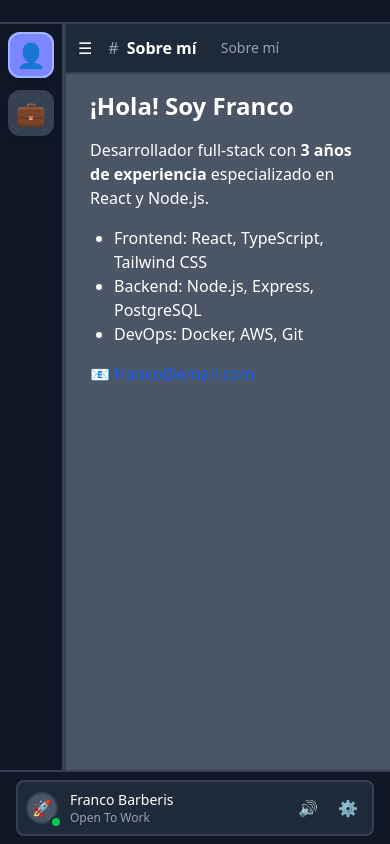
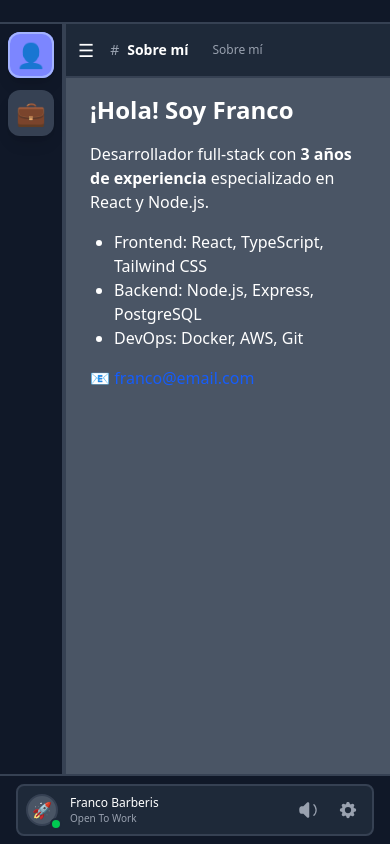
Before and after one commit to FrancoBarberis/Portfolio-Franco, a React (Vite) app: page / in a window 390 px wide. Built offline with nearby package versions, Linux system fonts and the light colour scheme.

Commit message:
User profile config

```diff
--- a/src/components/UserProfile.jsx
+++ b/src/components/UserProfile.jsx
@@ -65,7 +65,7 @@ function UserProfile({
 
       {/* Info */}
       <div className="flex-1 min-w-0">
-        <div className="text-sm font-medium text-gray-900 dark:text-white truncate relative overflow-hidden h-5">
+        <div className="text-xs md:text-sm font-medium text-gray-900 dark:text-white truncate relative overflow-hidden h-4 md:h-5">
           <span
             className="block absolute w-full transition-all duration-200 ease-in-out"
             style={{
@@ -82,10 +82,10 @@ function UserProfile({
               opacity: isHovered ? 1 : 0,
             }}
           >
-            #{githubName}
+            {name} <span className="font-light text-gray-900 dark:text-white">@github</span>
           </span>
         </div>
-        <div className="text-xs text-gray-600 dark:text-gray-400 capitalize">
+        <div className="text-[10px] md:text-xs text-gray-600 dark:text-gray-400 capitalize">
           {status}
         </div>
       </div>
@@ -95,21 +95,49 @@ function UserProfile({
         <button
           type="button"
           onClick={onToggleAudio}
-          className="w-8 h-8 text-base text-gray-600 dark:text-gray-400 hover:text-gray-900 dark:hover:text-white transition-colors duration-200 flex items-center justify-center rounded cursor-pointer"
+          className={`w-8 h-8 md:w-9 md:h-9 transition-all duration-300 flex items-center justify-center rounded cursor-pointer ${
+            audioEnabled
+              ? 'bg-transparent hover:bg-gray-200 dark:hover:bg-gray-700'
+              : 'bg-red-200 dark:bg-red-900/30 hover:bg-red-300 dark:hover:bg-red-900/50'
+          }`}
           title={audioEnabled ? "Desactivar audio" : "Activar audio"}
           aria-label={audioEnabled ? "Desactivar audio" : "Activar audio"}
         >
-          {audioEnabled ? "🔊" : "🔇"}
+          <svg
+            xmlns="http://www.w3.org/2000/svg"
+            viewBox="0 0 24 24"
+            fill="currentColor"
+            className={`w-5 h-5 md:w-5 md:h-5 transition-all duration-300 ${
+              audioEnabled
+                ? 'text-gray-600 dark:text-gray-400'
+                : 'text-red-600 dark:text-red-400 scale-110'
+            }`}
+          >
+            {audioEnabled ? (
+              <path d="M13.5 4.06c0-1.336-1.616-2.005-2.56-1.06l-4.5 4.5H4.508c-1.141 0-2.318.664-2.66 1.905A9.76 9.76 0 001.5 12c0 .898.121 1.768.35 2.595.341 1.24 1.518 1.905 2.659 1.905h1.93l4.5 4.5c.945.945 2.561.276 2.561-1.06V4.06zM18.584 5.106a.75.75 0 011.06 0c3.808 3.807 3.808 9.98 0 13.788a.75.75 0 11-1.06-1.06 8.25 8.25 0 000-11.668.75.75 0 010-1.06z"/>
+            ) : (
+              <>
+                <path d="M13.5 4.06c0-1.336-1.616-2.005-2.56-1.06l-4.5 4.5H4.508c-1.141 0-2.318.664-2.66 1.905A9.76 9.76 0 001.5 12c0 .898.121 1.768.35 2.595.341 1.24 1.518 1.905 2.659 1.905h1.93l4.5 4.5c.945.945 2.561.276 2.561-1.06V4.06zM17.78 9.22a.75.75 0 10-1.06 1.06L18.44 12l-1.72 1.72a.75.75 0 001.06 1.06l1.72-1.72 1.72 1.72a.75.75 0 101.06-1.06L20.56 12l1.72-1.72a.75.75 0 00-1.06-1.06l-1.72 1.72-1.72-1.72z"/>
+              </>
+            )}
+          </svg>
         </button>
         <button
           type="button"
           onClick={(e) => onOpenSettings(e)}
           data-settings-button
-          className="w-8 h-8 text-base text-gray-600 dark:text-gray-400 hover:text-gray-900 dark:hover:text-white transition-colors duration-200 flex items-center justify-center rounded cursor-pointer"
+          className="w-8 h-8 md:w-9 md:h-9 text-base md:text-lg text-gray-600 dark:text-gray-400 hover:bg-gray-200 dark:hover:bg-gray-700 hover:text-gray-900 dark:hover:text-white transition-all duration-200 flex items-center justify-center rounded cursor-pointer"
           title="Configuración"
           aria-label="Configuración"
         >
-          ⚙️
+          <svg
+            xmlns="http://www.w3.org/2000/svg"
+            viewBox="0 0 24 24"
+            fill="currentColor"
+            className="w-5 h-5 md:w-5 md:h-5"
+          >
+            <path fillRule="evenodd" d="M11.828 2.25c-.916 0-1.699.663-1.85 1.567l-.091.549a.798.798 0 01-.517.608 7.45 7.45 0 00-.478.198.798.798 0 01-.796-.064l-.453-.324a1.875 1.875 0 00-2.416.2l-.243.243a1.875 1.875 0 00-.2 2.416l.324.453a.798.798 0 01.064.796 7.448 7.448 0 00-.198.478.798.798 0 01-.608.517l-.55.092a1.875 1.875 0 00-1.566 1.849v.344c0 .916.663 1.699 1.567 1.85l.549.091c.281.047.508.25.608.517.06.162.127.321.198.478a.798.798 0 01-.064.796l-.324.453a1.875 1.875 0 00.2 2.416l.243.243c.648.648 1.67.733 2.416.2l.453-.324a.798.798 0 01.796-.064c.157.071.316.137.478.198.267.1.47.327.517.608l.092.55c.15.903.932 1.566 1.849 1.566h.344c.916 0 1.699-.663 1.85-1.567l.091-.549a.798.798 0 01.517-.608 7.52 7.52 0 00.478-.198.798.798 0 01.796.064l.453.324a1.875 1.875 0 002.416-.2l.243-.243c.648-.648.733-1.67.2-2.416l-.324-.453a.798.798 0 01-.064-.796c.071-.157.137-.316.198-.478.1-.267.327-.47.608-.517l.55-.091a1.875 1.875 0 001.566-1.85v-.344c0-.916-.663-1.699-1.567-1.85l-.549-.091a.798.798 0 01-.608-.517 7.507 7.507 0 00-.198-.478.798.798 0 01.064-.796l.324-.453a1.875 1.875 0 00-.2-2.416l-.243-.243a1.875 1.875 0 00-2.416-.2l-.453.324a.798.798 0 01-.796.064 7.462 7.462 0 00-.478-.198.798.798 0 01-.517-.608l-.091-.55a1.875 1.875 0 00-1.85-1.566h-.344zM12 15.75a3.75 3.75 0 100-7.5 3.75 3.75 0 000 7.5z" clipRule="evenodd" />
+          </svg>
         </button>
       </div>
 
@@ -199,16 +227,17 @@ function ProfileModal({ isOpen, anchorRect, name, githubName, avatar, avatarGif,
 
         {/* Información del usuario */}
         <div className="bg-gray-100 dark:bg-gray-800 rounded-lg p-3 border-2 border-gray-300 dark:border-gray-700">
-          <h3 className="text-gray-900 dark:text-white font-semibold text-lg mb-1">{name}</h3>
-          <p className="text-gray-600 dark:text-gray-400 text-sm mb-2">#{githubName}</p>
+          <h3 className="text-gray-900 dark:text-white font-semibold text-base md:text-lg mb-1">
+            {githubName} <span className="font-light">@github</span>
+          </h3>
           <div className="border-t-2 border-gray-300 dark:border-gray-700 pt-2 mt-2">
-            <p className="text-gray-600 dark:text-gray-400 text-xs uppercase font-semibold mb-1">Estado</p>
-            <p className="text-gray-900 dark:text-white text-sm capitalize">{status}</p>
+            <p className="text-gray-600 dark:text-gray-400 text-[10px] md:text-xs uppercase font-semibold mb-1">Estado</p>
+            <p className="text-gray-900 dark:text-white text-xs md:text-sm capitalize">{status}</p>
           </div>
           {bio && (
             <div className="border-t-2 border-gray-300 dark:border-gray-700 pt-2 mt-2">
-              <p className="text-gray-600 dark:text-gray-400 text-xs uppercase font-semibold mb-1">Acerca de mí</p>
-              <p className="text-gray-900 dark:text-white text-sm">{bio}</p>
+              <p className="text-gray-600 dark:text-gray-400 text-[10px] md:text-xs uppercase font-semibold mb-1">Acerca de mí</p>
+              <p className="text-gray-900 dark:text-white text-xs md:text-sm">{bio}</p>
             </div>
           )}
         </div>
--- a/src/layout/ChannelSidebar.jsx
+++ b/src/layout/ChannelSidebar.jsx
@@ -21,7 +21,7 @@ function ChannelSidebar({channels, onChannelSelect, selectedChannel, isOpen, onT
             `}>
                 {/* Header */}
                 <div className="flex items-center gap-2 mb-4 pb-3 border-b-2 border-gray-400 dark:border-gray-700 pr-16 md:pr-0">
-                    <h2 className="text-base font-semibold truncate flex-1 min-w-0">
+                    <h2 className="text-sm md:text-base font-semibold truncate flex-1 min-w-0">
                         {serverName}
                     </h2>
 
@@ -30,7 +30,7 @@ function ChannelSidebar({channels, onChannelSelect, selectedChannel, isOpen, onT
                         onClick={onToggle}
                         className="md:hidden text-gray-800 dark:text-white hover:text-gray-900 dark:hover:text-gray-300
                                    focus:outline-none focus-visible:ring-2 focus-visible:ring-indigo-500/50
-                                   text-xl leading-none w-8 h-8 flex items-center justify-center flex-shrink-0"
+                                   text-lg md:text-xl leading-none w-8 h-8 flex items-center justify-center flex-shrink-0"
                         aria-label="Ocultar sidebar"
                         title="Ocultar sidebar"
                     >
@@ -38,7 +38,7 @@ function ChannelSidebar({channels, onChannelSelect, selectedChannel, isOpen, onT
                     </button>
                 </div>
 
-                <h3 className="text-xs font-semibold text-gray-500 uppercase tracking-wide mb-2">
+                <h3 className="text-[10px] md:text-xs font-semibold text-gray-500 uppercase tracking-wide mb-2">
                     Canales de texto
                 </h3>
 
@@ -57,8 +57,8 @@ function ChannelSidebar({channels, onChannelSelect, selectedChannel, isOpen, onT
                                 }
                             `}
                         >
-                            <span className="text-gray-500 dark:text-gray-500 flex-shrink-0 text-sm">#</span>
-                            <span className="truncate min-w-0 text-sm font-medium">{channel.channelName}</span>
+                            <span className="text-gray-500 dark:text-gray-500 flex-shrink-0 text-xs md:text-sm">#</span>
+                            <span className="truncate min-w-0 text-xs md:text-sm font-medium">{channel.channelName}</span>
                         </button>
                     ))}
                 </div>
--- a/src/layout/ChatArea.jsx
+++ b/src/layout/ChatArea.jsx
@@ -23,16 +23,16 @@ function ChatArea({ channel, serverName, onMenuClick, isChannelSidebarOpen }) {
           {!isChannelSidebarOpen && (
             <button
               onClick={onMenuClick}
-              className="md:hidden text-gray-800 dark:text-white hover:text-gray-900 dark:hover:text-gray-300 mr-2 transition-colors duration-200"
+              className="md:hidden text-gray-800 dark:text-white hover:text-gray-900 dark:hover:text-gray-300 mr-2 transition-colors duration-200 text-lg md:text-xl"
               title="Mostrar canales"
               aria-label="Mostrar canales"
             >
               ☰
             </button>
           )}
-          <span className="text-gray-500 dark:text-gray-400">#</span>
-          <h1 className="text-gray-900 dark:text-white text-base font-semibold truncate">{channel?.channelName || 'general'}</h1>
-          <div className="ml-4 text-gray-500 dark:text-gray-400 text-sm truncate">
+          <span className="text-gray-500 dark:text-gray-400 text-sm md:text-base">#</span>
+          <h1 className="text-gray-900 dark:text-white text-sm md:text-base font-semibold truncate">{channel?.channelName || 'general'}</h1>
+          <div className="ml-4 text-gray-500 dark:text-gray-400 text-xs md:text-sm truncate">
             {serverName}
           </div>
         </div>
--- a/src/layout/DiscordWindow.jsx
+++ b/src/layout/DiscordWindow.jsx
@@ -7,7 +7,7 @@ function DiscordWindow({
   userAvatar = "🚀",
   userAvatarGif = null,
   userBanner = null,
-  userBio = "Full Stack Developer",
+  userBio = "Frontend Developer",
   userStatus = "open to work",
   githubName = "FrancoBarberis"
 }) {
```
